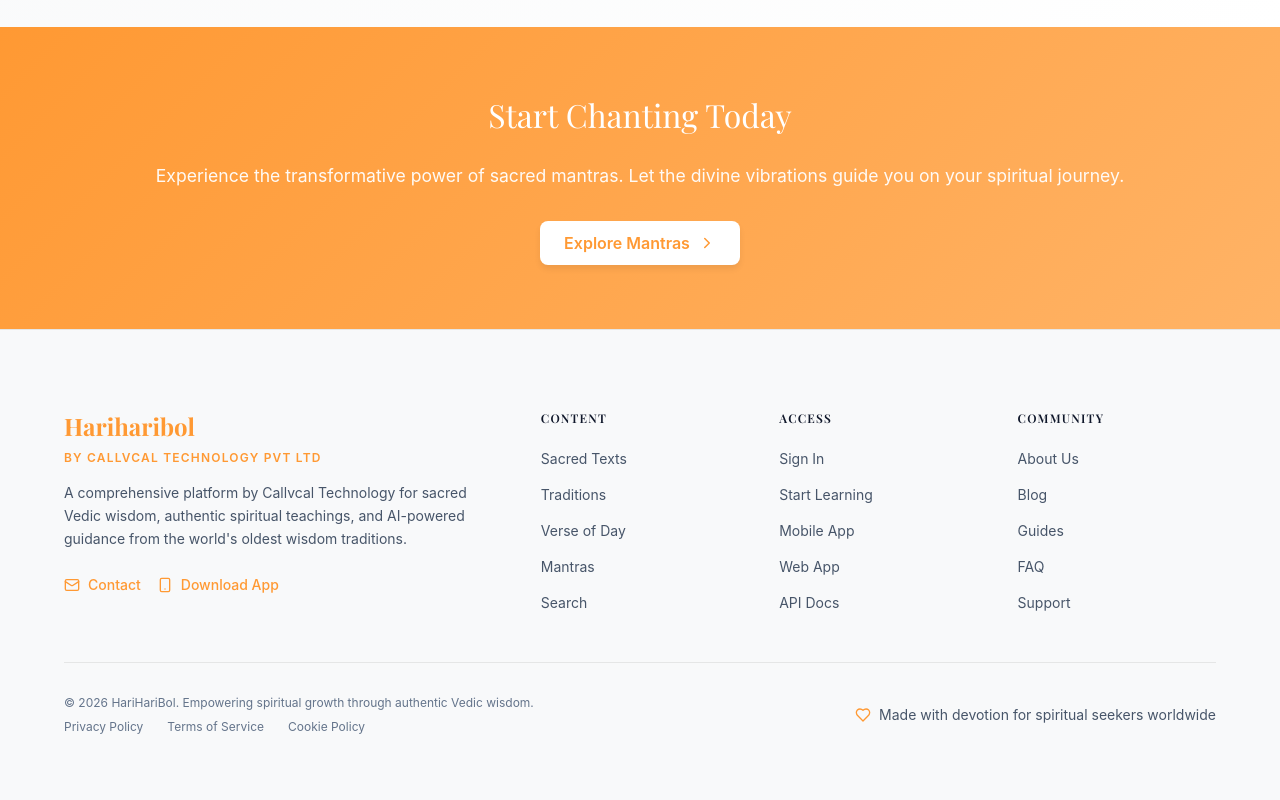
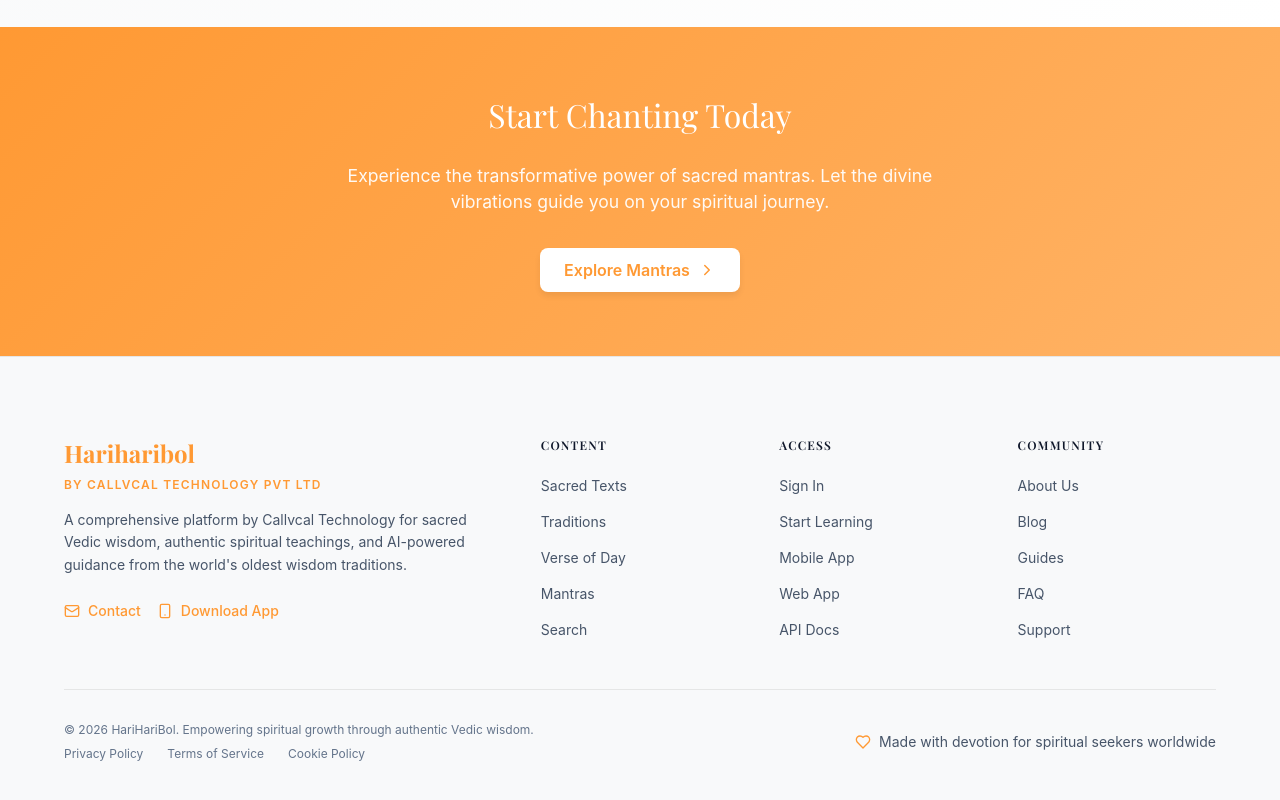
Before and after one commit to someshsa9860/hariharibol, a Next.js app in the folder website/: page /mantras in a window 1280 px wide. Shown: the part 2295-3095 px from the top of the page. Built offline with nearby package versions, Linux system fonts and the light colour scheme; no server answers.

Commit message:
fix: resolve TypeScript build errors (maxValue typo, login type, Set iteration target)

```diff
--- a/website/app/(public)/mantras/page.tsx
+++ b/website/app/(public)/mantras/page.tsx
@@ -196,7 +196,7 @@
           <h2 style={{ fontFamily: 'Playfair Display, Georgia, serif', fontSize: '2rem', marginBottom: '1.5rem' }}>
             Start Chanting Today
           </h2>
-          <p style={{ fontSize: '1.1rem', marginBottom: '2rem', maxValue: '600px', opacity: 0.95 }}>
+          <p style={{ fontSize: '1.1rem', marginBottom: '2rem', maxWidth: '600px', margin: '0 auto 2rem', opacity: 0.95 }}>
             Experience the transformative power of sacred mantras. Let the divine vibrations guide you on your spiritual journey.
           </p>
           <Link href="/app/mantras" className="btn-primary" style={{ background: 'white', color: 'var(--accent)', fontSize: '1rem' }}>
--- a/website/lib/store.ts
+++ b/website/lib/store.ts
@@ -18,7 +18,7 @@
   setUser: (u: User | null) => void;
   setToken: (t: string | null) => void;
   setRefreshToken: (t: string | null) => void;
-  login: (user: User, accessToken: string, refreshToken?: string) => void;
+  login: (user: User, accessToken: string, refreshToken?: string | null) => void;
   logout: () => void;
 
   // UI slice
@@ -56,7 +56,7 @@
       setUser: (user) => set((s) => ({ user, isAuthenticated: !!user && !!s.token })),
       setToken: (token) => set((s) => ({ token, accessToken: token, isAuthenticated: !!s.user && !!token })),
       setRefreshToken: (refreshToken) => set({ refreshToken }),
-      login: (user, accessToken, refreshToken = null as string | null) =>
+      login: (user, accessToken, refreshToken = null) =>
         set({ user, token: accessToken, accessToken, refreshToken, isAuthenticated: true }),
       logout: () =>
         set({ user: null, token: null, accessToken: null, refreshToken: null, isAuthenticated: false, chantCount: 0 }),
--- a/website/tsconfig.json
+++ b/website/tsconfig.json
@@ -1,6 +1,6 @@
 {
   "compilerOptions": {
-    "target": "es5",
+    "target": "es2017",
     "lib": ["dom", "dom.iterable", "esnext"],
     "allowJs": true,
     "skipLibCheck": true,
```
